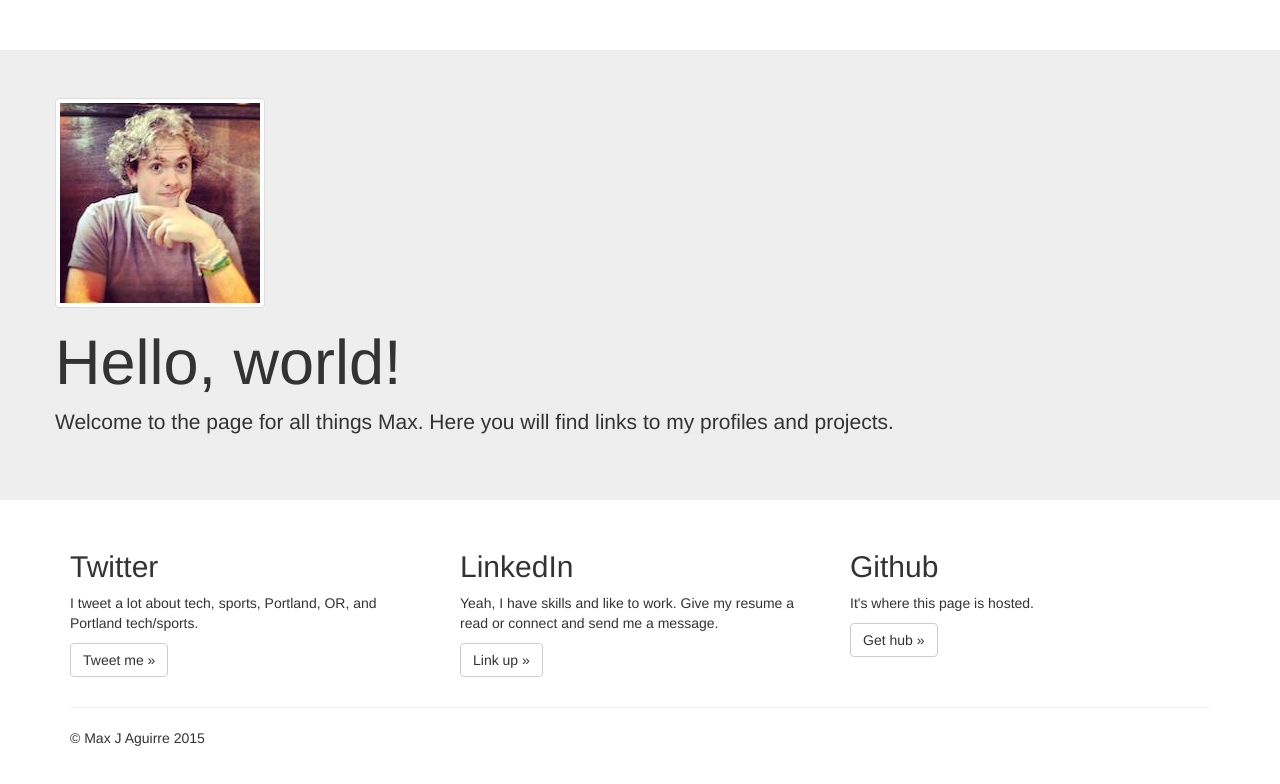
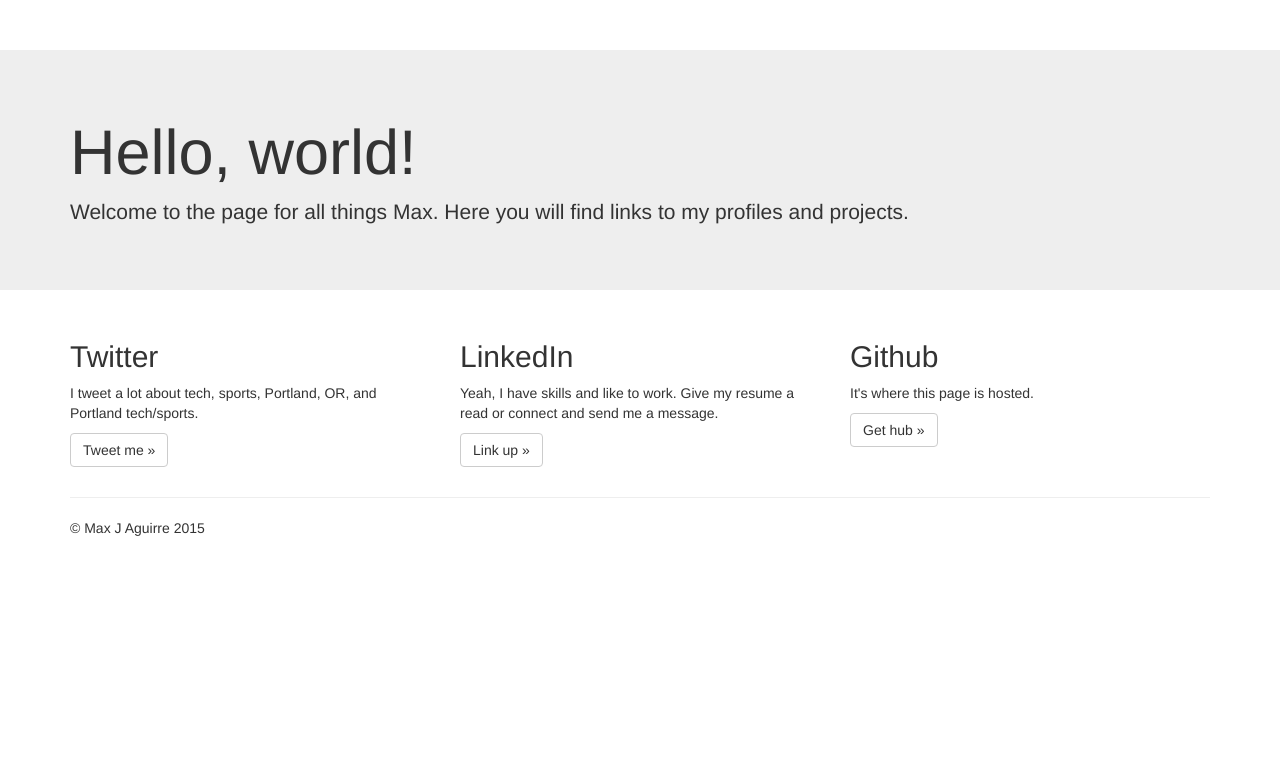
Before and after one commit to Ghandi5/ghandi5.github.io, a plain HTML site: page index.html in a window 1280 px wide. Drawn offline with nearby package versions, Linux system fonts and the light colour scheme; files that its build step writes are made by us from their sources; a script that the page names is missing.

Commit message:
Removed image

```diff
--- a/index.html
+++ b/index.html
@@ -34,15 +34,8 @@
     <!-- Main jumbotron for a primary marketing message or call to action -->
     <div class="jumbotron">
     <div class="container">
-    <div class="row">
-      <div class=".col-md-4">
-      <img src="img/max.jpeg" class="img-thumbnail">
-      </div>
-      <div class=".col-md-8">
         <h1>Hello, world!</h1>
         <p>Welcome to the page for all things Max. Here you will find links to my profiles and projects.</p>
-      </div>
-    </div>
     </div>
     </div>
 
```
